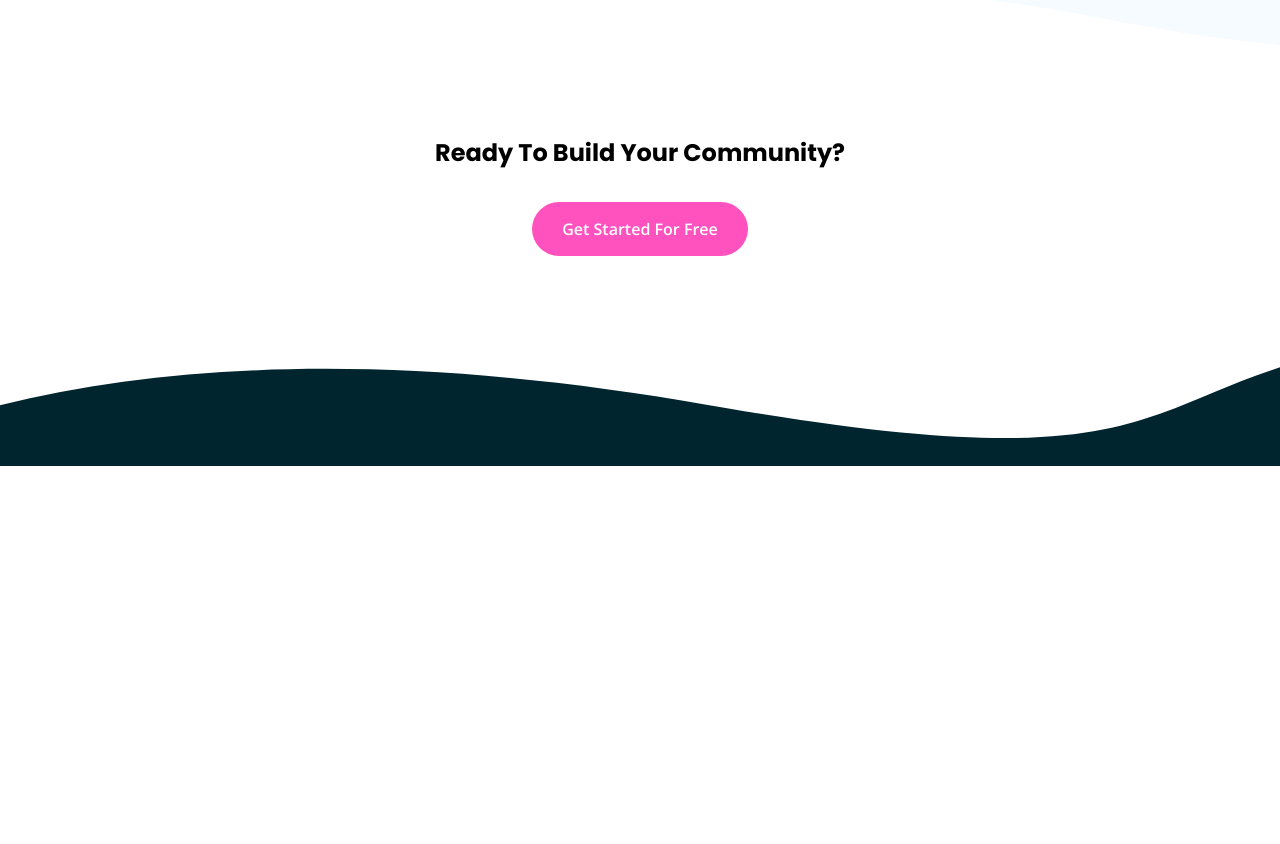
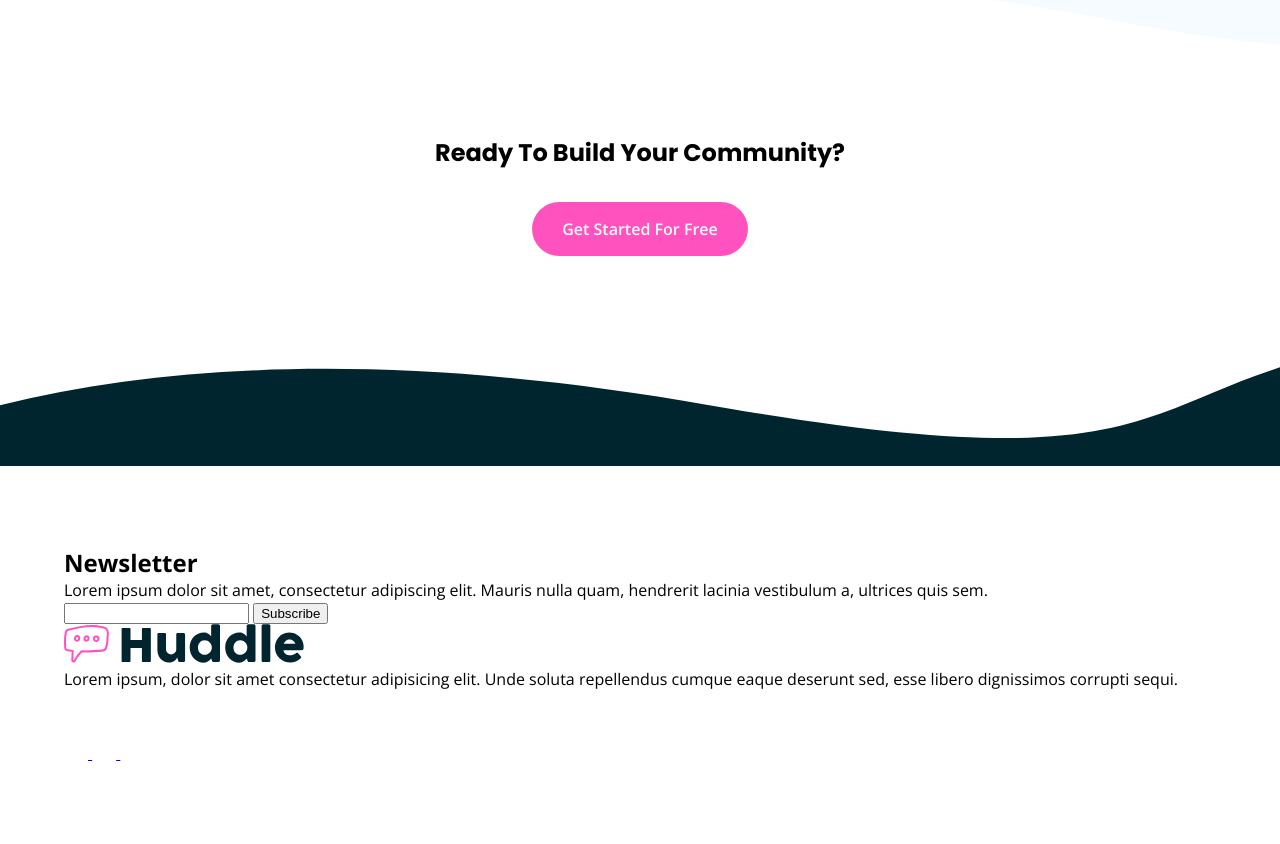
Before and after one commit to RomanNazzetta/Landing-Page-FrontEnd-Mentor, a plain HTML site: page index.html in a window 1280 px wide. Shown: the part 3653-4497 px from the top of the page. Before the commit the page ends 4119 px from the top, so only its background shows below. Drawn offline with nearby package versions, Linux system fonts and the light colour scheme.

Commit message:
html ready

```diff
--- a/index.html
+++ b/index.html
@@ -96,6 +96,51 @@
       <div class="wave wave--bottom"></div>
     </section>
   </main>
+
+  <footer class="footer">
+    <div class="footer__container container">
+      <section class="footer_newsletter">
+        <h2 class="footer_title">Newsletter</h2>
+        <p class="footer__paragraph footer__paragraph--newsletter">
+          Lorem ipsum dolor sit amet, consectetur adipiscing elit. Mauris nulla quam, hendrerit lacinia
+          vestibulum a, ultrices quis sem.
+        </p>
+        <form class="footer__form">
+          <input type="email" name="" id="" class="footer__input">
+          <input type="submit" name="" id="" class="footer__cta" value="Subscribe">
+        </form>
+      </section>
+        <section class="footer__content">
+          <img src="/images/logo.svg" class="footer__logo">
+          <p class="footer__paragraph">
+            Lorem ipsum, dolor sit amet consectetur adipisicing elit. Unde soluta repellendus cumque eaque deserunt sed, esse libero dignissimos corrupti sequi.
+          </p>
+
+          <div class="footer__contact">
+            <img src="/images/icon-phone.svg" class="footer__img">
+          </div>
+
+          <div class="footer__contact footer__contact--email">
+            <img src="/images/icon-email.svg" class="footer__img">
+          </div>
+
+          <div class="footer__social">
+            <a href="#" class="footer__link">
+              <img src="/images/meta-icon.svg" class="footer__icon">
+            </a>
+
+            <a href="#" class="footer__link">
+              <img src="/images/ig-icon.svg" class="footer__icon">
+            </a>
+
+            <a href="#" class="footer__link">
+              <img src="/images/twitter-icon.svg" class="footer__icon">
+            </a>
+          </div>
+
+        </section>
+    </div>
+  </footer>
   <!--
 
   Lorem ipsum dolor sit amet, consectetur adipiscing elit. Mauris nulla quam, hendrerit lacinia
```
